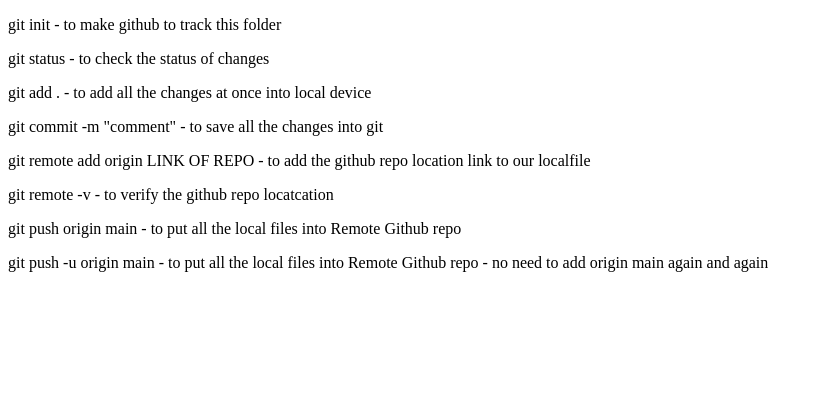
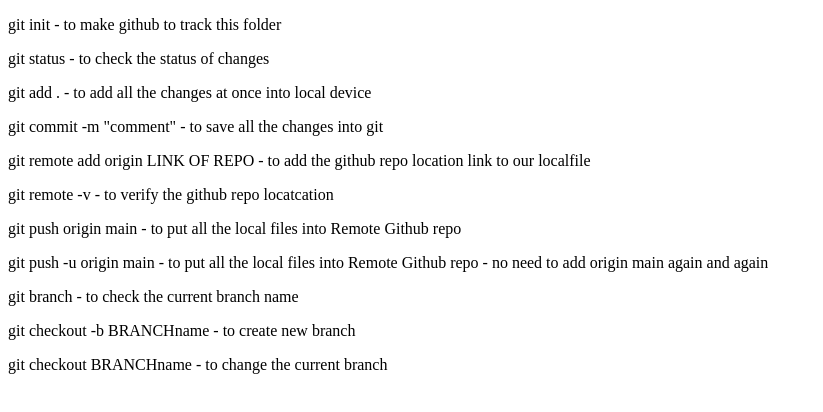
Before and after one commit to AnmolRndhawa/newRepo1R, a plain HTML site: page index.html in a window 1280 px wide. Shown: the whole page, without its empty margins (0-823 px from the left). Drawn offline with Linux system fonts and the light colour scheme.

Commit message:
adding branches command in the file

```diff
--- a/index.html
+++ b/index.html
@@ -16,5 +16,13 @@
     <p>git push origin main - to put all the local files into Remote Github repo </p>
     <p>git push -u origin main - to put all the local files into Remote Github repo - no need to add origin main again and again  </p>
 
+    <!-- // branches commands  -->
+    <!-- // branches commands  -->
+    <p>git branch - to check the current branch name  </p>
+    <p>git checkout -b BRANCHname - to create new branch  </p>
+    <p>git checkout BRANCHname - to change the current branch  </p>
+
+
+
 </body>
 </html>
```
